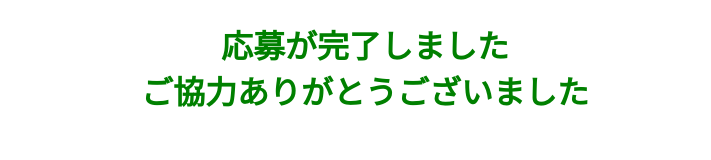
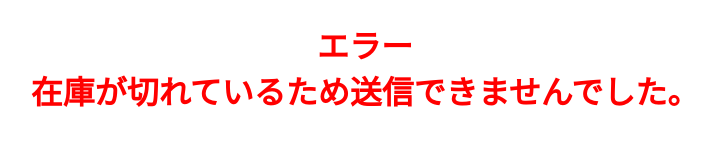
Before and after one commit to RiverTeacher/iphone, a plain HTML site: page index6.html in a window 1280 px wide. Shown: the whole page, without its empty margins (275-986 px from the left). Drawn offline with Linux system fonts and the light colour scheme.

Commit message:
悲しいオチを追加

```diff
--- a/index6.html
+++ b/index6.html
@@ -5,6 +5,6 @@
 	<title>応募OK</title>
 </head>
 <body>
-<h1 style="text-align: center;"><font color="green">応募が完了しました<br>ご協力ありがとうございました</font></h1>
+<h1 style="text-align: center;"><font color="red">エラー<br>在庫が切れているため送信できませんでした。</font></h1>
 </body>
 </html>
```
